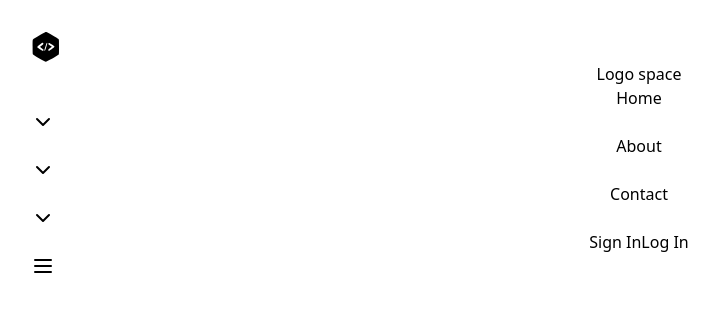
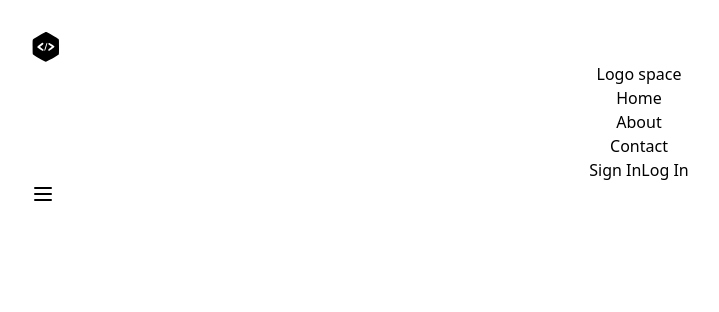
Before and after one commit to shubh-151/RRAS, a React (Vite) app: page / in a window 1280 px wide. Shown: the top 312 px of the page, without its empty margins (1-720 px from the left). Built offline with nearby package versions, Linux system fonts and the light colour scheme.

Commit message:
Arrow remove

```diff
--- a/src/components/Header.jsx
+++ b/src/components/Header.jsx
@@ -29,22 +29,7 @@ const Header = () => {
             class="inline-flex items-center text-sm font-semibold text-gray-800 hover:text-gray-900"
           >
             Home
-            <span>
-              <svg
-                xmlns="http://www.w3.org/2000/svg"
-                width="24"
-                height="24"
-                viewBox="0 0 24 24"
-                fill="none"
-                stroke="currentColor"
-                stroke-width="2"
-                stroke-linecap="round"
-                stroke-linejoin="round"
-                class="ml-2 h-4 w-4"
-              >
-                <polyline points="6 9 12 15 18 9"></polyline>
-              </svg>
-            </span>
+
           </a>
         </li>
         <li>
@@ -53,22 +38,7 @@ const Header = () => {
             class="inline-flex items-center text-sm font-semibold text-gray-800 hover:text-gray-900"
           >
             About
-            <span>
-              <svg
-                xmlns="http://www.w3.org/2000/svg"
-                width="24"
-                height="24"
-                viewBox="0 0 24 24"
-                fill="none"
-                stroke="currentColor"
-                stroke-width="2"
-                stroke-linecap="round"
-                stroke-linejoin="round"
-                class="ml-2 h-4 w-4"
-              >
-                <polyline points="6 9 12 15 18 9"></polyline>
-              </svg>
-            </span>
+
           </a>
         </li>
         <li>
@@ -77,22 +47,7 @@ const Header = () => {
             class="inline-flex items-center text-sm font-semibold text-gray-800 hover:text-gray-900"
           >
             Contact
-            <span>
-              <svg
-                xmlns="http://www.w3.org/2000/svg"
-                width="24"
-                height="24"
-                viewBox="0 0 24 24"
-                fill="none"
-                stroke="currentColor"
-                stroke-width="2"
-                stroke-linecap="round"
-                stroke-linejoin="round"
-                class="ml-2 h-4 w-4"
-              >
-                <polyline points="6 9 12 15 18 9"></polyline>
-              </svg>
-            </span>
+
           </a>
         </li>
       </ul>
```
